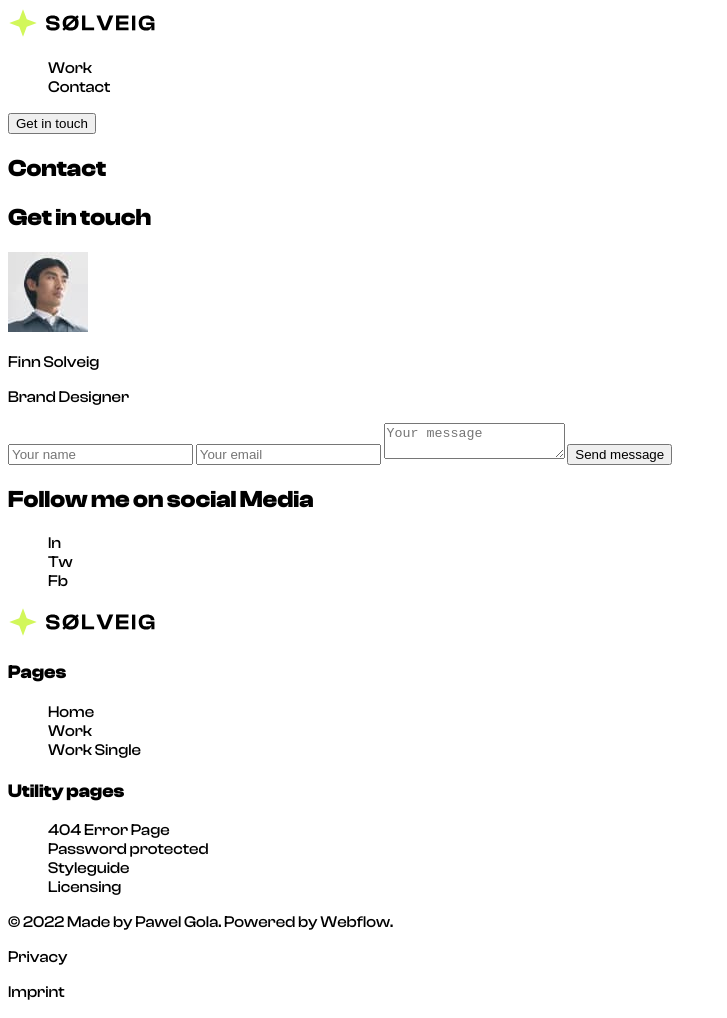
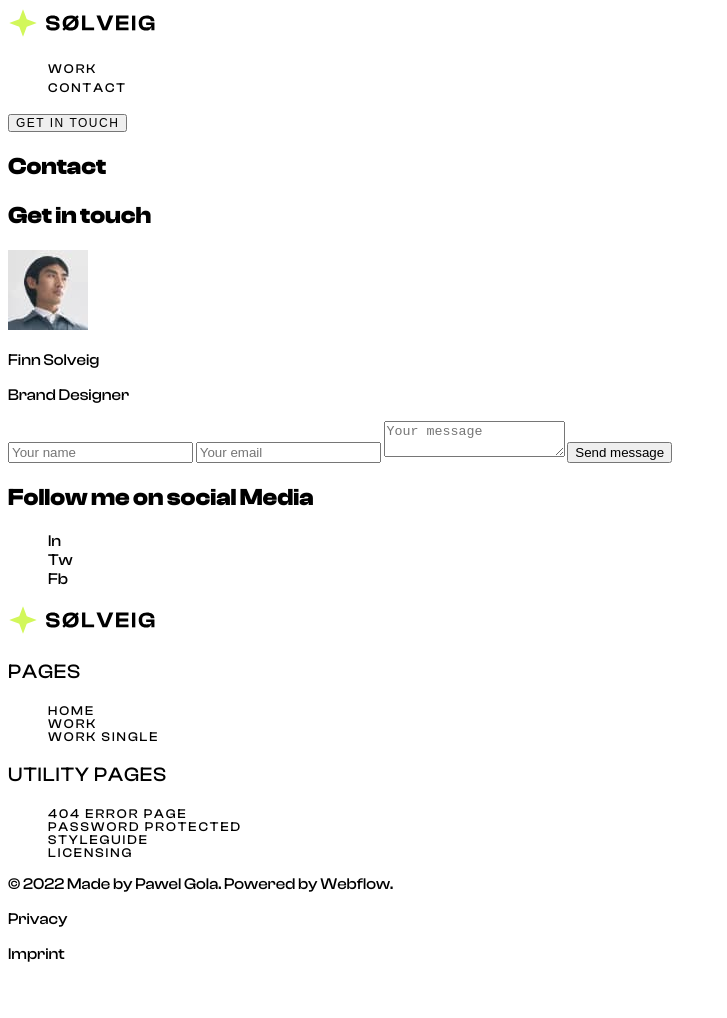
Before and after one commit to DariShpak/Solveig, a plain HTML site: page contact.html in a window 1280 px wide. Shown: the whole page, without its empty margins (0-727 px from the left). After the commit the page ends 980 px from the top, so only its background shows below. Drawn offline with Linux system fonts and the light colour scheme.

Commit message:
Updates header and footer text styles

```diff
--- a/contact.html
+++ b/contact.html
@@ -7,19 +7,19 @@
     <link rel="stylesheet" href="./css/styles.css" />
   </head>
   <body>
-    <header>
+    <header class="page-header">
       <nav>
         <a href="/"> <img src="./images/logo.svg" alt="" /></a>
         <ul>
           <li>
-            <a href="./work.html">Work</a>
+            <a href="./work.html" class="text-meta">Work</a>
           </li>
           <li>
-            <a href="./contact.html">Contact</a>
+            <a href="./contact.html" class="text-meta">Contact</a>
           </li>
         </ul>
       </nav>
-      <button>Get in touch</button>
+      <button type="button" class="text-meta-small">Get in touch</button>
     </header>
     <main>
       <section>
@@ -46,18 +46,18 @@
     </main>
     <footer>
       <a href=""> <img src="./images/logo.svg" alt="" /></a>
-      <h3>Pages</h3>
+      <h3 class="text-medium">Pages</h3>
       <ul>
-        <li>Home</li>
-        <li>Work</li>
-        <li>Work Single</li>
+        <li class="text-meta">Home</li>
+        <li class="text-meta">Work</li>
+        <li class="text-meta">Work Single</li>
       </ul>
-      <h3>Utility pages</h3>
+      <h3 class="text-medium">Utility pages</h3>
       <ul>
-        <li>404 Error Page</li>
-        <li>Password protected</li>
-        <li>Styleguide</li>
-        <li>Licensing</li>
+        <li class="text-meta">404 Error Page</li>
+        <li class="text-meta">Password protected</li>
+        <li class="text-meta">Styleguide</li>
+        <li class="text-meta">Licensing</li>
       </ul>
       <p>&copy; 2022 Made by Pawel Gola. Powered by Webflow.</p>
       <p>Privacy</p>
```
Also changed, not shown: index.html (+5 -5 lines), work-single.html (+14 -13 lines), work.html (+13 -13 lines).
